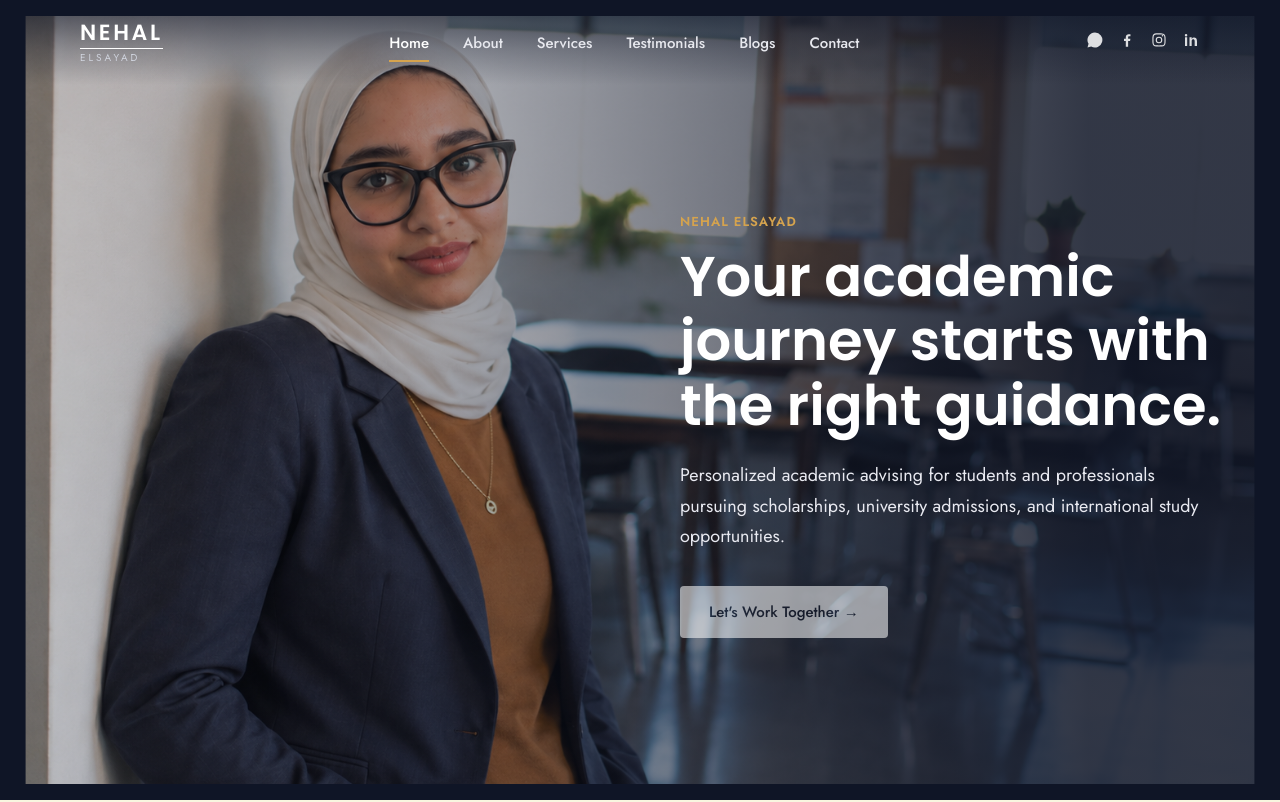
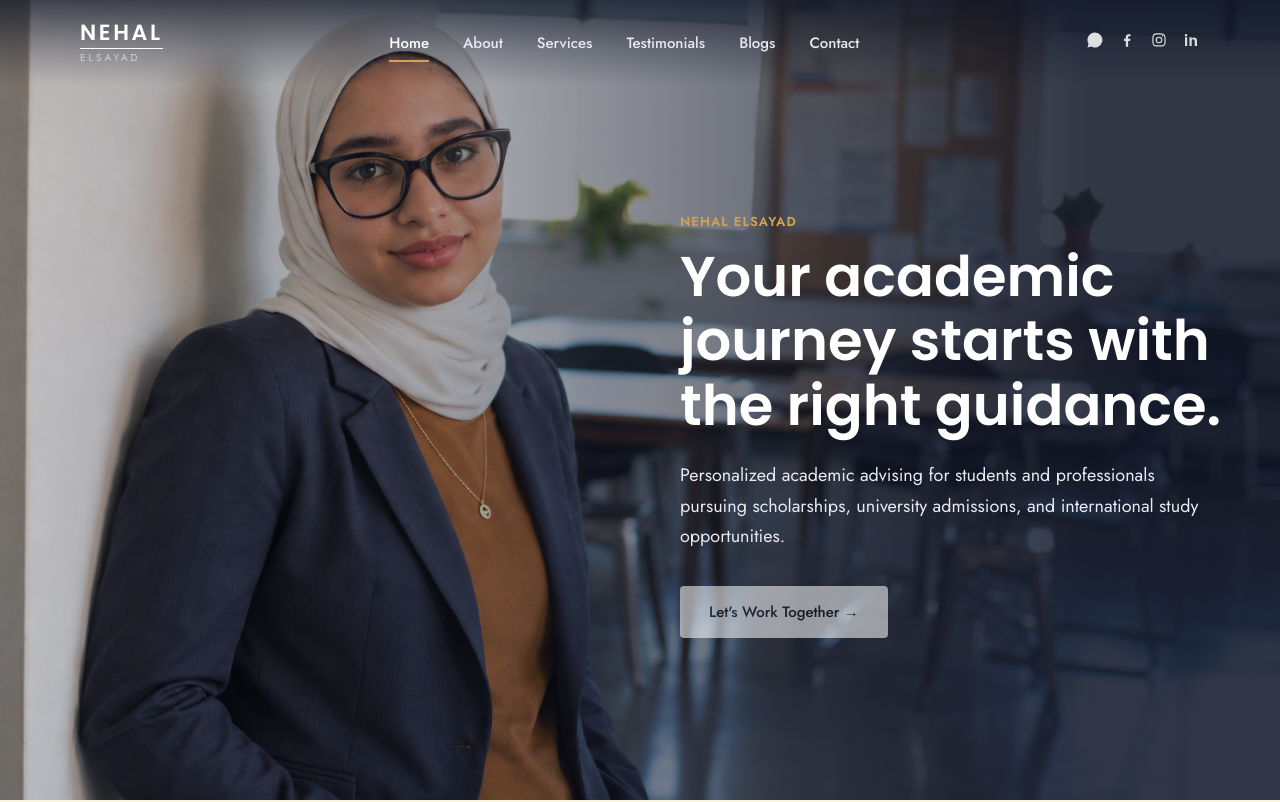
Before and after one commit to MoatazElsayad/nehal-advising, a React (Vite) app: page / in a window 1280 px wide. Shown: the top 802 px of the page. Built offline with nearby package versions, Linux system fonts and the light colour scheme.

Commit message:
Revert "Slightly zoom out home hero photo"
This reverts commit 803e312e06fce0a55505509ea8e8718d08fdbccf.

```diff
--- a/src/pages/Home.css
+++ b/src/pages/Home.css
@@ -5,7 +5,6 @@
   align-items: center;
   color: var(--white);
   overflow: hidden;
-  background: var(--navy);
 }
 
 .hero-media {
@@ -17,7 +16,6 @@
   width: 100%;
   height: 100%;
   object-fit: cover;
-  transform: scale(0.96);
 }
 
 .hero-overlay {
```
Also changed, not shown: src/photos/undergraduate.jpg.
